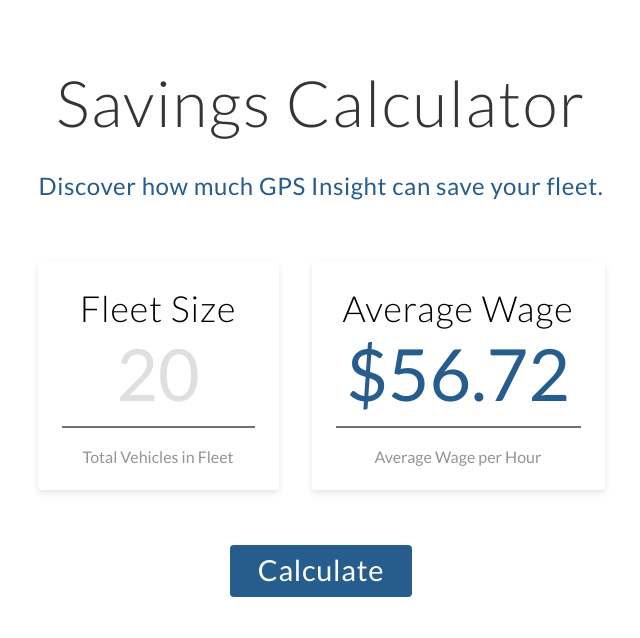
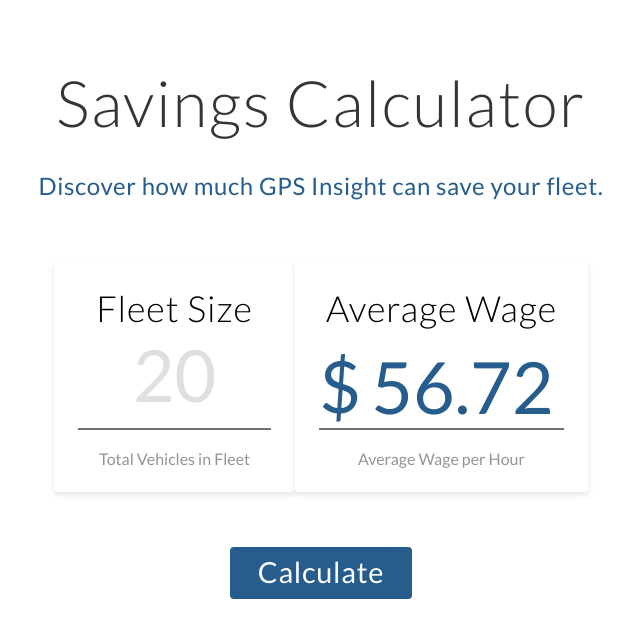
Before and after one commit to factor1/ecosystem-calculator, a React (Vite) app: page / in a window 1280 px wide. Shown: the top 638 px of the page, without its empty margins (319-959 px from the left). Built offline with nearby package versions, Linux system fonts and the light colour scheme.

Commit message:
Wrap up screen one

```diff
--- a/package.json
+++ b/package.json
@@ -9,6 +9,7 @@
   "private": true,
   "devDependencies": {
     "@types/react-router-dom": "^5.1.2",
+    "@types/yup": "^0.26.24",
     "@typescript-eslint/eslint-plugin": "^2.6.1",
     "@typescript-eslint/parser": "^2.6.1",
     "eslint": "^6.6.0",
@@ -20,11 +21,13 @@
     "@types/react": "^16.9.11",
     "@types/react-dom": "^16.9.4",
     "@types/styled-components": "^4.4.0",
+    "formik": "^2.0.4",
     "normalize.css": "^8.0.1",
     "react": "^16.11.0",
     "react-dom": "^16.11.0",
     "react-router-dom": "^5.1.2",
-    "styled-components": "^4.4.1"
+    "styled-components": "^4.4.1",
+    "yup": "^0.27.0"
   },
   "scripts": {
     "start": "parcel src/index.html --open",
--- a/src/GlobalContext/index.tsx
+++ b/src/GlobalContext/index.tsx
@@ -4,7 +4,17 @@
   children: React.ReactChild;
 }
 
-export const CalculatorContext = React.createContext({});
+export const CalculatorContext = React.createContext<{
+  fleetSize: number | null;
+  setFleetSize: Function;
+  averageWage: number | null;
+  setAverageWage: Function;
+}>({
+  fleetSize: null,
+  setFleetSize: () => null,
+  averageWage: null,
+  setAverageWage: () => null
+});
 
 export const ContextProvider: React.FC<GlobalContextProps> = ({ children }) => {
   const [fleetSize, setFleetSize] = useState(null);
--- a/src/Home/CardInput.tsx
+++ b/src/Home/CardInput.tsx
@@ -1,27 +1,31 @@
-import React, { useContext } from "react";
+import React, { useEffect } from "react";
 import styled from "styled-components";
 
 import { colors } from "../styles/theme";
-// @ts-ignore
-import ReactCurrencyInput from "./react-currency-input.js";
-import { CalculatorContext } from "~GlobalContext";
+import { FormikTouched, FormikErrors } from "formik";
 
 interface Props {
   placeholder: string;
   useCurrency?: boolean;
-  onChange: React.ChangeEventHandler<HTMLInputElement>;
+  name: string;
+  id: string;
+  field?: any;
+  touched: FormikTouched<any>;
+  errors: FormikErrors<any>;
 }
 
-const CardInput: React.FC<Props> = ({ placeholder, useCurrency, onChange }) => {
-  const { fleetSize } = useContext(CalculatorContext);
-
 const StyledInput = styled.div`
+  display: flex;
+  flex-flow: row no-wrap;
+  justify-content: space-between;
+  align-items: center;
+  position: relative;
   width: 100%;
   margin-top: 12px;
+  border-bottom: 2px solid ${colors.darkGrey};
   & input {
     appearance: none;
     border: none;
-      border-bottom: 2px solid ${colors.darkGrey};
     color: ${colors.blue};
     font: 400 72px/86px Lato;
     letter-spacing: 0;
@@ -38,30 +42,69 @@
     -webkit-appearance: none;
     margin: 0;
   }
+  .currencyIndicator {
+    color: ${colors.blue};
+    font: 400 72px/86px Lato;
+    letter-spacing: 0;
+    padding-bottom: 0;
+  }
 `;
 
+const ErrorWrapper = styled.div`
+  display: block;
+  flex: 1 1 100%;
+  font-size: 14px;
+  font-weight: bold;
+  color: #ff0000;
+`;
+
+const CardInput: React.FC<Props> = ({
+  placeholder,
+  useCurrency,
+  name,
+  id,
+  field,
+  touched,
+  errors
+}: Props) => {
   if (useCurrency) {
     return (
+      <>
         <StyledInput>
-        <ReactCurrencyInput
-          prefix="$"
-          value="$56.72"
+          <div className="currencyIndicator">$</div>
+          <input
+            id={id}
+            type="number"
+            min="0.01"
+            step="0.01"
+            name={name}
             placeholder={placeholder}
-          onChange={onChange}
+            style={{ paddingBottom: 0, marginBottom: 0 }}
+            {...field}
           />
         </StyledInput>
+        {errors[id] && touched[id] ? (
+          <ErrorWrapper>{errors[id]}</ErrorWrapper>
+        ) : null}
+      </>
     );
   }
 
   return (
+    <>
       <StyledInput>
         <input
+          id={id}
+          name={name}
           type="number"
           placeholder={placeholder}
-        onChange={onChange}
-        value={fleetSize || undefined}
+          {...field}
         />
       </StyledInput>
+      {errors[id] && touched[id] ? (
+        <ErrorWrapper>{errors[id]}</ErrorWrapper>
+      ) : null}
+    </>
   );
 };
 
--- a/src/Home/index.tsx
+++ b/src/Home/index.tsx
@@ -1,6 +1,7 @@
 import React, { useContext } from "react";
 import styled from "styled-components";
-import { Link } from "react-router-dom";
+import * as Yup from "yup";
+import { Formik, Form, Field } from "formik";
 
 import { CalculatorContext } from "../GlobalContext";
 import { colors } from "../styles/theme";
@@ -8,31 +9,6 @@
 import Card from "../common/Card";
 import CardInput from "./CardInput";
 import Button from "../common/Button";
-
-const Home: React.FC = () => {
-  const { setFleetSize } = useContext(CalculatorContext);
-
-  const handleCalculate = () => {
-    return null;
-  };
-
-  const handleFleetChange = (e: React.ChangeEvent<HTMLInputElement>) => {
-    try {
-      const value = Number(e.target.value);
-      setFleetSize(value);
-    } catch (err) {
-      console.error("Could not set fleet size: ", err);
-    }
-  };
-
-  const handleWageChange = (e: React.ChangeEvent<HTMLInputElement>) => {
-    try {
-      const value = e.target.value;
-      console.log(value);
-    } catch (err) {
-      console.error("Could not set wage: ", err);
-    }
-  };
 
 const Container = styled.div`
   display: flex;
@@ -42,6 +18,7 @@
   align-items: center;
   padding: 64px 0;
   min-height: calc(100vh - 140px);
+  text-align: center;
 `;
 
 const CardContainer = styled.div`
@@ -52,7 +29,7 @@
   flex-flow: row wrap;
   justify-content: space-between;
   align-items: stretch;
-    margin-top: 50px;
+  margin: 50px auto 0;
 `;
 
 const CardTitle = styled.span`
@@ -72,29 +49,88 @@
   margin-top: 20px;
 `;
 
+interface Props {
+  setFleetSize: (value: number) => void;
+  setAverageWage: (value: number) => void;
+}
+
+const Home: React.FC<Props> = () => {
+  const { setFleetSize, setAverageWage } = useContext(CalculatorContext);
+
+  const handleCalculate = () => {
+    return null;
+  };
+
   return (
     <Container>
       <Heading2>Savings Calculator</Heading2>
       <Heading3>Discover how much GPS Insight can save your fleet.</Heading3>
+      <Formik
+        initialValues={{
+          fleetSize: "",
+          averageWage: 56.72
+        }}
+        validationSchema={Yup.object().shape({
+          fleetSize: Yup.number()
+            .positive()
+            .required("Fleet size is required"),
+          averageWage: Yup.number()
+            .positive()
+            .required("Average wage is required")
+        })}
+        onSubmit={(values, actions) => {
+          console.log(values);
+          setFleetSize(values.fleetSize);
+          setAverageWage(values.averageWage);
+          actions.setSubmitting(false);
+        }}
+      >
+        {({
+          values,
+          errors,
+          touched,
+          handleChange,
+          handleBlur,
+          handleSubmit,
+          isSubmitting
+        }) => (
+          <Form>
             <CardContainer>
               <Card width={241}>
                 <CardTitle>Fleet Size</CardTitle>
-          <CardInput onChange={handleFleetChange} placeholder="20" />
+                <Field
+                  id="fleetSize"
+                  name="fleetSize"
+                  placeholder="20"
+                  component={CardInput}
+                  errors={errors}
+                  touched={touched}
+                />
                 <HelperText>Total Vehicles in Fleet</HelperText>
               </Card>
               <Card width={293}>
                 <CardTitle>Average Wage</CardTitle>
-          <CardInput useCurrency placeholder="56.72" />
+                <Field
+                  id="averageWage"
+                  name="averageWage"
+                  useCurrency
+                  component={CardInput}
+                  errors={errors}
+                  touched={touched}
+                />
                 <HelperText>Average Wage per Hour</HelperText>
               </Card>
             </CardContainer>
             <Button
-        to="/calculate"
-        onClick={() => console.log("clicked")}
+              type="submit"
               style={{ marginTop: 55 }}
+              disabled={isSubmitting}
             >
               Calculate
             </Button>
+          </Form>
+        )}
+      </Formik>
     </Container>
   );
 };
--- a/src/Home/react-currency-input.js
+++ b/src/Home/react-currency-input.js
@@ -171,7 +171,7 @@
         }}
         type={this.props.inputType}
         value={this.state.maskedValue}
-        onChange={this.handleChange}
+        // onChange={this.handleChange}
         onFocus={this.handleFocus}
         onMouseUp={this.handleFocus}
         {...this.state.customProps}
--- a/src/common/Button.tsx
+++ b/src/common/Button.tsx
@@ -10,13 +10,15 @@
   href?: string;
   onClick?: any;
   style?: Object;
+  type?: string;
+  disabled?: boolean;
 }
 
-const Button: React.FC<Props> = ({ children, to, href, onClick, style }) => {
 const ButtonContainer = styled.div`
   display: inline-block;
   position: relative;
   & a,
+  input,
   button {
     display: flex;
     position: relative;
@@ -42,6 +44,15 @@
   }
 `;
 
+const Button: React.FC<Props> = ({
+  children,
+  to,
+  href,
+  onClick,
+  style,
+  type,
+  disabled
+}) => {
   if (to) {
     return (
       <ButtonContainer>
@@ -62,6 +73,19 @@
     );
   }
 
+  if (type === "submit") {
+    return (
+      <ButtonContainer>
+        <input
+          type="submit"
+          value={children}
+          style={style}
+          disabled={disabled}
+        />
+      </ButtonContainer>
+    );
+  }
+
   return (
     <ButtonContainer>
       <button onClick={onClick} style={style}>
--- a/src/common/Card.tsx
+++ b/src/common/Card.tsx
@@ -6,7 +6,6 @@
   width: number; // desktop width only
 }
 
-const Card: React.FC<Props> = ({ children, width }) => {
 const Wrapper = styled.div`
   position: relative;
   background-color: #fff;
@@ -17,11 +16,12 @@
   max-width: 241px;
   @media screen and (min-width: 512px) {
     border-radius: 4px;
-      max-width: ${width}px;
+    max-width: ${props => props.width}px;
   }
 `;
 
-  return <Wrapper>{children}</Wrapper>;
+const Card: React.FC<Props> = ({ children, width }) => {
+  return <Wrapper width={width}>{children}</Wrapper>;
 };
 
 export default Card;
```
Also changed, not shown: 1 other file (tests, documents, lock files or other folders). Lines whose indentation alone changed are shown as unchanged.
